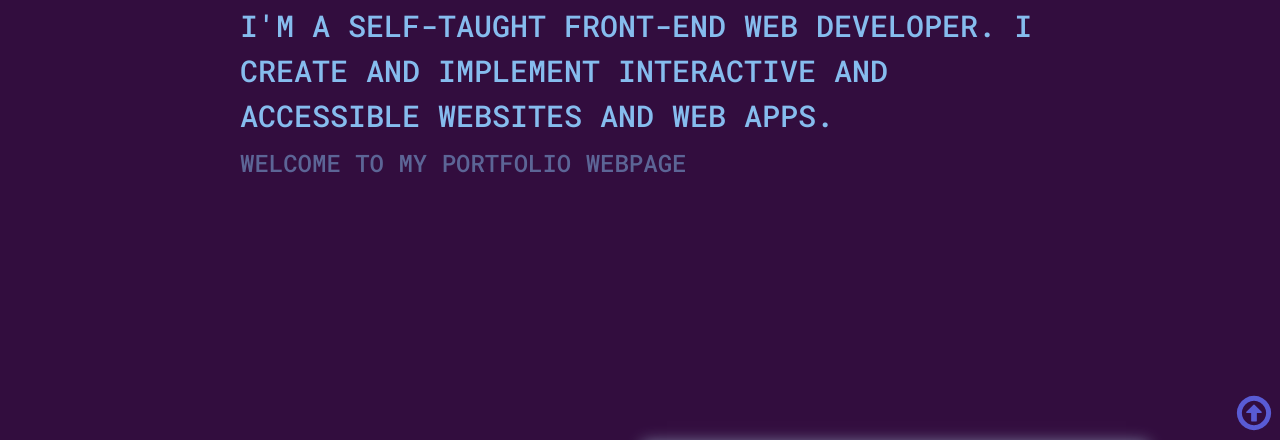
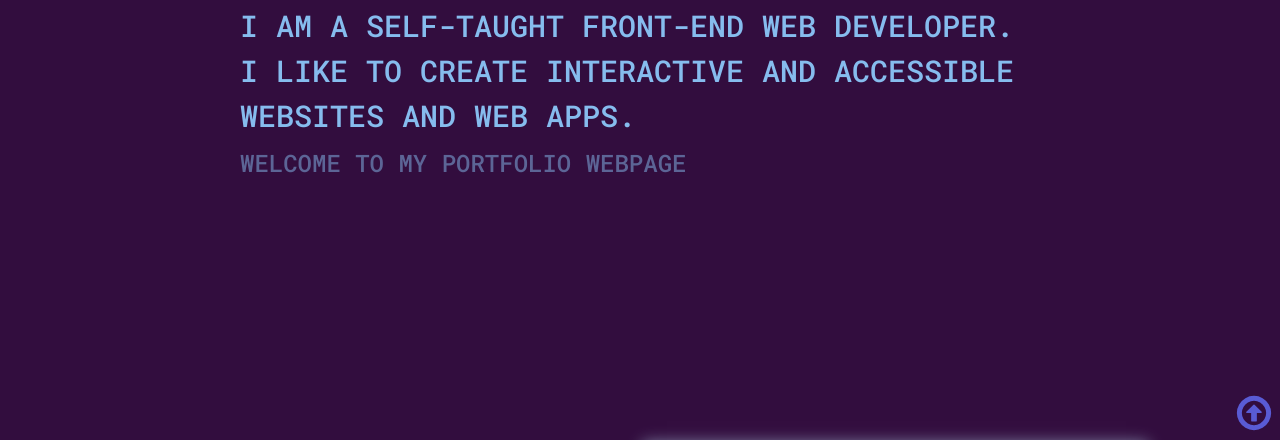
Before and after one commit to aliaksei-siniauski/myPortfolioProject, a website with bundled scripts: page index.html in a window 1280 px wide. Shown: the part 327-767 px from the top of the page. Built offline with nearby package versions, Linux system fonts and the light colour scheme; a web font is replaced by a local one.

Commit message:
change header section

```diff
--- a/index.html
+++ b/index.html
@@ -74,7 +74,7 @@
               <span class="title-name">Alexsi Siniauski</span>
             </h1>
             <p class="intro__subtitle">
-              I'm a self-taught front-end web developer. I create and implement
+              I am a self-taught front-end web developer.<br />I like to create
               interactive and accessible websites and web apps.<br />
               <span class="subtitle-span">Welcome to my portfolio webpage</span>
             </p>
```
